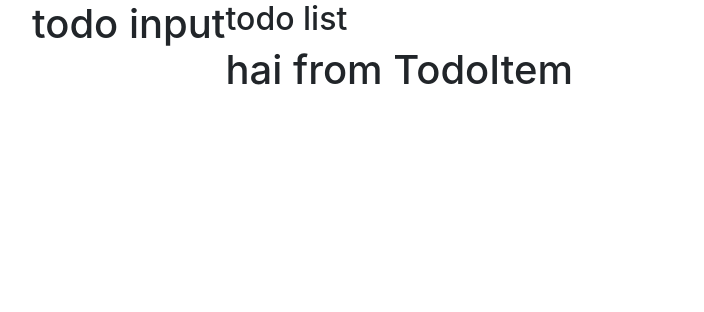
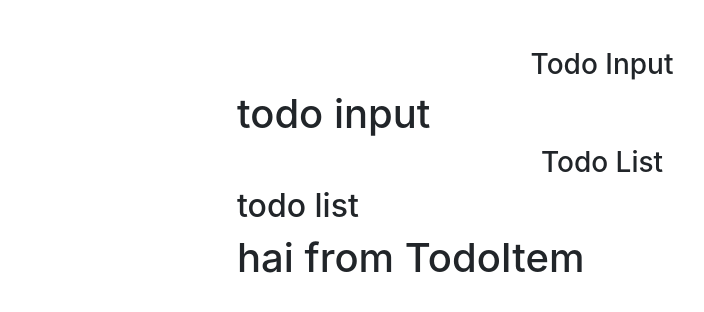
Before and after one commit to jagokode/react-todo, a React (Create React App) app: page / in a window 1280 px wide. Shown: the top 312 px of the page, without its empty margins (38-742 px from the left). Built offline with nearby package versions, Linux system fonts and the light colour scheme.

Commit message:
Add App Component Structure

```diff
--- a/src/App.js
+++ b/src/App.js
@@ -1,21 +1,66 @@
-import React from 'react';
-import '@fortawesome/fontawesome-free/css/all.min.css';
-import uuid from 'uuid';
+import React, { Component } from 'react';
+// import '@fortawesome/fontawesome-free/css/all.min.css';
+import { v4 as uuidv4 } from 'uuid';
 import 'bootstrap/dist/css/bootstrap.min.css';
 import TodoInput from './components/TodoInput';
 import TodoList from './components/TodoList';
 
-function App() {
-  return (
-    <div>
+class App extends Component {
+  state = {
+    items: [
+      { id: 1, title: 'Wake Up Early' },
+      { id: 2, title: 'Do some exercise' }
+    ],
+    id: uuidv4(),
+    item: '',
+    editItem: false
+  };
+
+  handleChange = e => {
+    console.log('handle change');
+  };
+
+  handleSubmit = e => {
+    console.log('handle submit');
+  };
+
+  clearList = () => {
+    console.log('clear list');
+  };
+
+  handleDelete = id => {
+    console.log(`handle edit ${id}`);
+  };
+
+  handleEdit = id => {
+    console.log(`handle Edit for ${id}`);
+  };
+
+  render() {
+    // console.log(this.state);
+    return (
       <div className="container">
         <div className="row">
-          <TodoInput />
-          <TodoList />
+          <div className="col-10 mx-auto col-md-8 mt-5">
+            <h3 className="text-capitalize text-center">todo input</h3>
+            <TodoInput
+              item={this.state.item}
+              handleChange={this.handleChange}
+              handleSubmit={this.handleSubmit}
+              editItem={this.state.editItem}
+            />
+            <h3 className="text-capitalize text-center">todo list</h3>
+            <TodoList
+              items={this.state.items}
+              handleEdit={this.handleEdit}
+              handleDelete={this.handleDelete}
+              clearList={this.clearList}
+            />
+          </div>
         </div>
       </div>
-    </div>
-  );
+    );
+  }
 }
 
 export default App;
```
